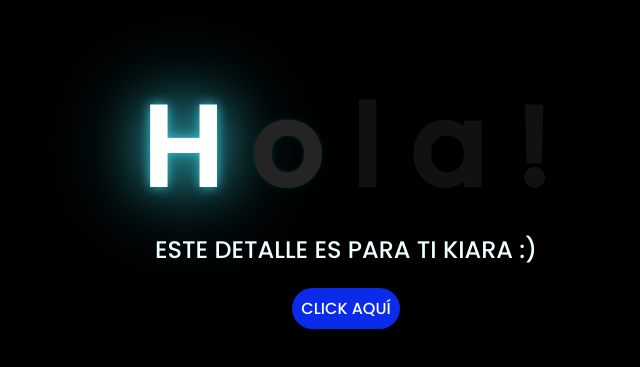
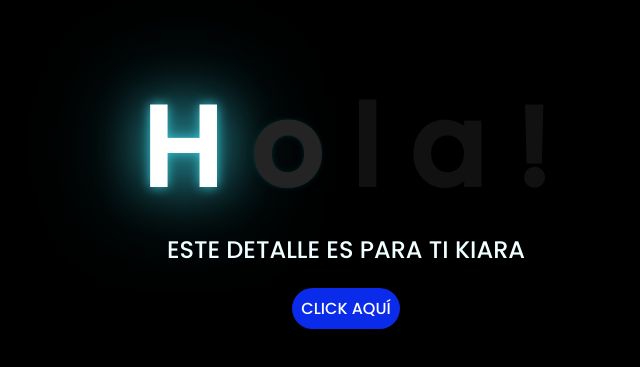
Before and after one commit to giampierrez/giampierrez.github.io, a plain HTML site: page index.html in a window 1280 px wide. Shown: the part 139-506 px from the top of the page, without its empty margins (302-942 px from the left). Drawn offline with Linux system fonts and the light colour scheme.

Commit message:
Update index.html

```diff
--- a/index.html
+++ b/index.html
@@ -19,7 +19,7 @@
         <span>!</span>
     </div>
     <div class="description">
-        <span>ESTE DETALLE ES PARA TI KIARA :)</span>
+        <span>ESTE DETALLE ES PARA TI KIARA </span>
     </div>
     <div class="button">
         <button class="botones">
```
